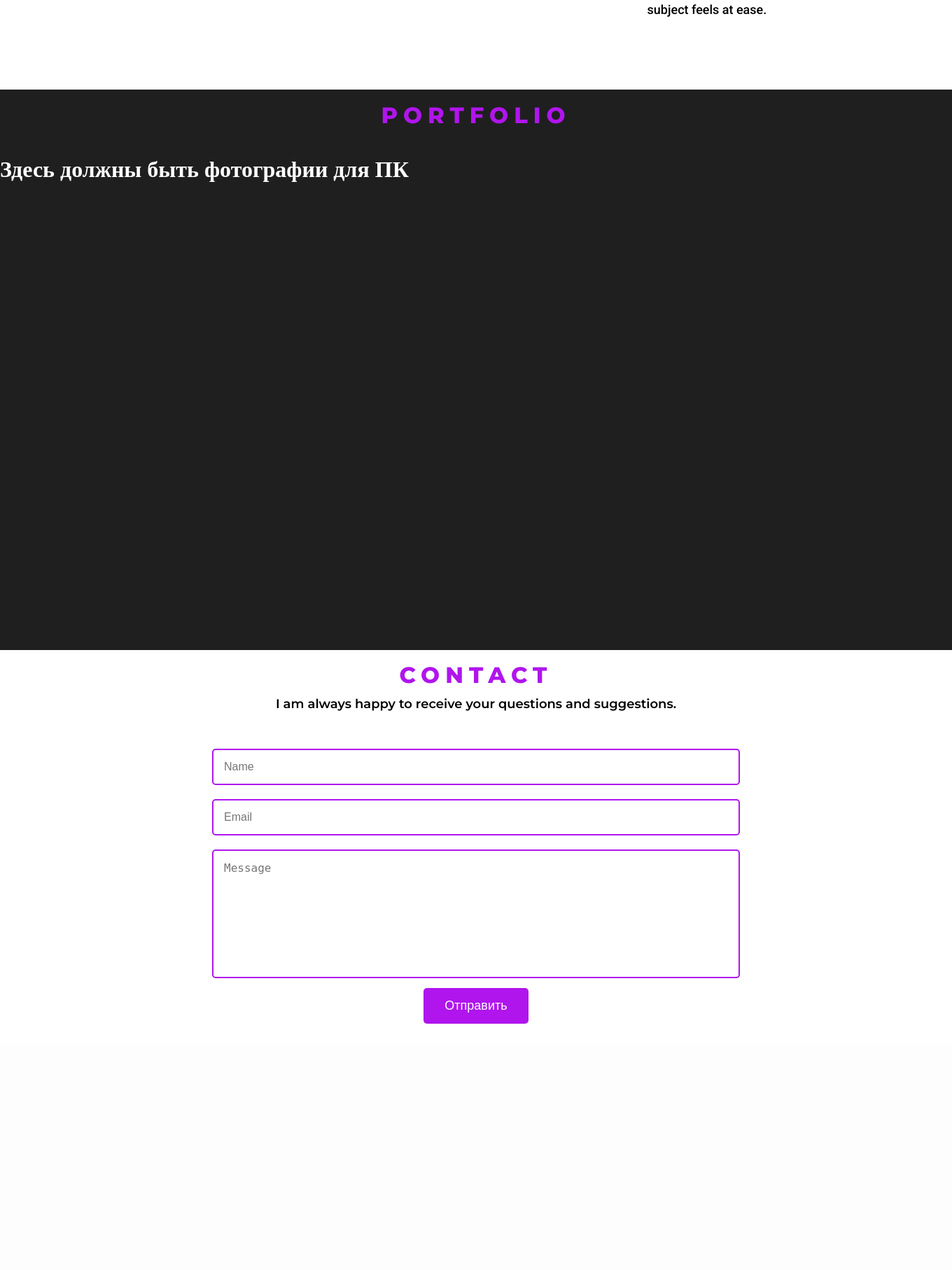
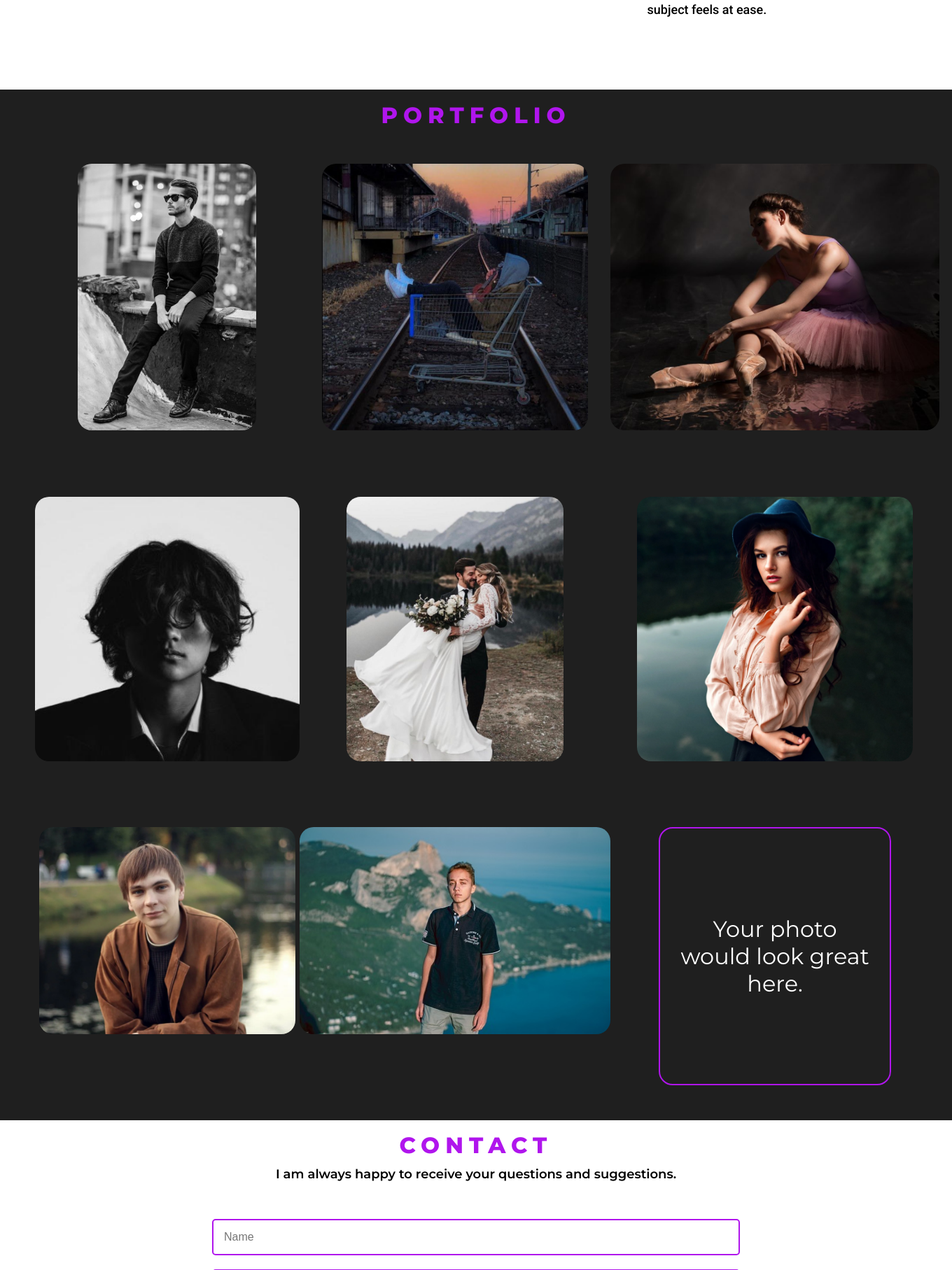
Before and after one commit to MrNikolay/EllieWilliams, a PHP site: page / in a window 1360 px wide. Shown: the part 1021-2836 px from the top of the page at 70% size. Before the commit the page ends 2484 px from the top, so only its background shows below. Run offline with PHP 8.4, Linux system fonts and the light colour scheme; some web fonts are replaced.

Commit message:
Добавил блок портфолио для десктопов

```diff
--- a/css/media-queries.css
+++ b/css/media-queries.css
@@ -70,16 +70,13 @@
     /*
         Убираем слайдер и добавляем статические фотографии
     */
-    .portfolio {
-        height: 800px;
-    }
 
     .photo-slider-container {
         display: none;
     }
 
     .portfolio-container-desktop {
-        display: block;
+        display: grid;
     }
 
 
@@ -110,6 +107,8 @@
         font-size: 18px;
     }
 }
+
+
 
 @media screen and (min-width: 1200px) {
     /*
@@ -148,3 +147,31 @@
         margin-left: 35%;
     }
 }
+
+
+
+@media screen and (min-width: 1600px) {
+    .title {
+        margin-top: 30px;
+        font-size: 38px;
+    }
+
+    .description {
+        font-size: 22px;
+    }
+
+    /*
+        (--------------------------)
+        |      БЛОК ABOUT-ME       |
+        (--------------------------)
+    */
+
+    .about-me-topic {
+        font-size: 34px;
+    }
+
+    .about-me-text {
+        margin-top: 10px;
+        font-size: 22px;
+    }
+}
--- a/css/style.css
+++ b/css/style.css
@@ -154,7 +154,37 @@ header {
   position: relative;
   background-color: #1F1F1F;
   padding-top: 1px;
-  height: 640px;
+  /* width: 1300px; */
+  min-height: 640px;
+}
+
+/* ------- СТИЛИ ДЛЯ ДОСКИ ИЗОБРАЖЕНИЙ ------- */
+
+.portfolio-container-desktop {
+  display: none;
+  grid-template-columns: repeat(3, 1fr);
+  /* gap: 25px; */
+  padding: 50px;
+}
+
+.portfolio-container-desktop img {
+  height: 80%;
+  border-radius: 20px;
+  margin: 0px auto;
+}
+
+.ad-promo {
+  display: flex;
+  margin: 0px auto;
+  border: #B015ED 2px solid;
+  border-radius: 20px;
+  font-family: "Montserrat", sans-serif;
+  font-size: 32px;
+  justify-content: center;
+  align-items: center;
+  text-align: center;
+  color: white;
+  width: 70%;
 }
 
 /* ------- СТИЛИ ДЛЯ СЛАЙДЕРА ------- */
@@ -220,7 +250,6 @@ header {
 .next-btn {
   right: 20px;
 }
-
 
 /*
     BLOCK - CONTACT
--- a/index.html
+++ b/index.html
@@ -55,6 +55,7 @@
 
     <div class="portfolio">
         <h1 class="title">PORTFOLIO</h1>
+
         <!-- Слайдер изображений для мобилки -->
         <div class="photo-slider-container">
             <!-- Контейнер для слайдера, скрывающий изображения, выходящие за пределы -->
@@ -88,8 +89,20 @@
             <button class="prev-btn"><</button> <!-- Кнопка для предыдущего изображения -->
             <button class="next-btn">></button> <!-- Кнопка для следующего изображения -->
         </div>
+
+        <!-- Доска изображений для десктопа -->
         <div class="portfolio-container-desktop">
-            <h1 style="color: white; display: inline-block; margin: 40px auto;">Здесь должны быть фотографии для ПК</h1>
+            <img src="img/photo1.png" alt="Image 1">
+            <img src="img/photo2.png" alt="Image 2">
+            <img src="img/photo3.png" alt="Image 3">
+            <img src="img/photo4.png" alt="Image 4">
+            <img src="img/photo5.png" alt="Image 5">
+            <img src="img/photo6.png" alt="Image 6">
+            <img src="img/photo7.png" alt="Image 7">
+            <img src="img/photo8.png" alt="Image 8">
+            <div class="ad-promo">
+                Your photo<br>would look great here.
+            </div>
         </div>
     </div>
 
```
